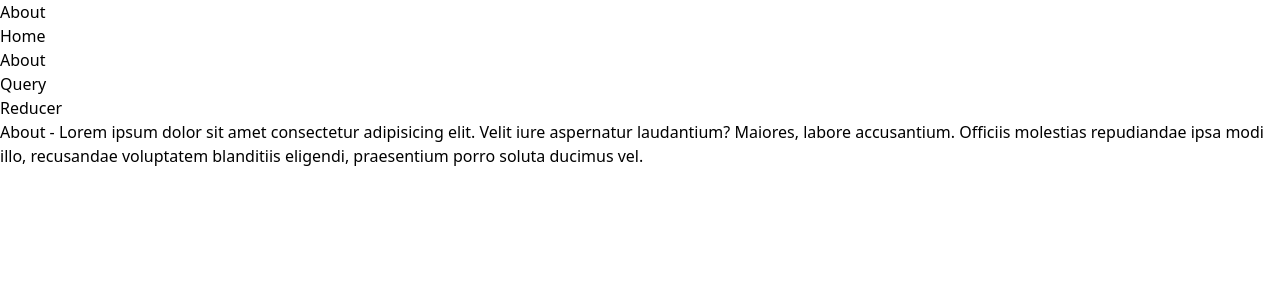
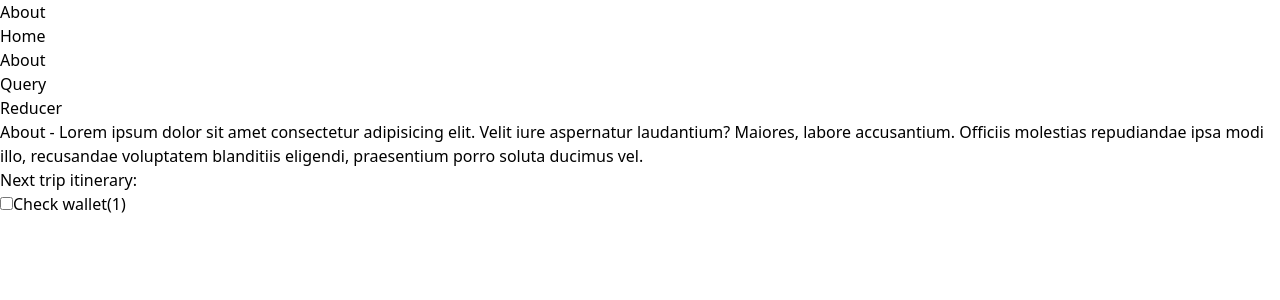
Before and after one commit to pagarevijayy/dev-dojo, a React (Vite) app in the folder kata-react-context/: page /about in a window 1280 px wide. Shown: the top 300 px of the page. Built offline with nearby package versions, Linux system fonts and the light colour scheme.

Commit message:
context + reducer

```diff
--- a/kata-react-context/src/components/itinerary/ListTasks.tsx
+++ b/kata-react-context/src/components/itinerary/ListTasks.tsx
@@ -3,13 +3,20 @@ import TaskItem from "./TaskItem";
 
 interface ListTasksProps extends Partial<ComponentGenericProps> {
     taskList: ItineraryItem[];
+    showItemSettingsActions: boolean;
 }
 
-const ListTasks = ({ taskList }: ListTasksProps) => {
+const ListTasks = ({ taskList, showItemSettingsActions }: ListTasksProps) => {
     return (
         <ol>
             {taskList.map((task: ItineraryItem) => {
-                return <TaskItem task={task} key={task.id} />;
+                return (
+                    <TaskItem
+                        showItemSettingsActions={showItemSettingsActions}
+                        task={task}
+                        key={task.id}
+                    />
+                );
             })}
         </ol>
     );
--- a/kata-react-context/src/components/itinerary/TaskItem.tsx
+++ b/kata-react-context/src/components/itinerary/TaskItem.tsx
@@ -4,9 +4,10 @@ import { useItineraryContext } from "../../contexts/ItineraryContext";
 
 interface TaskItemProps extends Partial<ComponentGenericProps> {
     task: ItineraryItem;
+    showItemSettingsActions: boolean;
 }
 
-const TaskItem = ({ task }: TaskItemProps) => {
+const TaskItem = ({ task, showItemSettingsActions = false }: TaskItemProps) => {
     const [isEditing, setIsEditing] = useState(false);
     const context = useItineraryContext();
 
@@ -44,12 +45,14 @@ const TaskItem = ({ task }: TaskItemProps) => {
                         ({task.id})
                     </span>
                 </span>
+                {showItemSettingsActions && (
                     <button
                         className="btn-primary"
                         onClick={() => setIsEditing(true)}
                     >
                         Edit
                     </button>
+                )}
             </>
         );
     }
@@ -72,6 +75,8 @@ const TaskItem = ({ task }: TaskItemProps) => {
                     }}
                 />
                 {taskContent}
+
+                {showItemSettingsActions && (
                     <button
                         className="btn-primary"
                         onClick={() => {
@@ -83,6 +88,7 @@ const TaskItem = ({ task }: TaskItemProps) => {
                     >
                         Delete
                     </button>
+                )}
             </label>
         </li>
     );
--- a/kata-react-context/src/pages/About.tsx
+++ b/kata-react-context/src/pages/About.tsx
@@ -1,5 +1,7 @@
 import { useEffect } from "react";
 import { usePageContext } from "../contexts/PageContext";
+import ListTasks from "../components/itinerary/ListTasks";
+import { useItineraryContext } from "../contexts/ItineraryContext";
 
 const About = () => {
     // This logic of updating context is abstracted in useSetPageTitle. Following code is for sample purpose.
@@ -9,8 +11,9 @@ const About = () => {
         page.setPageName("About");
     }, [page]);
 
+    const context = useItineraryContext();
     return (
-        <div className="my-6">
+        <div className="my-6 space-y-4">
             <p className="">
                 About - Lorem ipsum dolor sit amet consectetur adipisicing elit.
                 Velit iure aspernatur laudantium? Maiores, labore accusantium.
@@ -18,6 +21,14 @@ const About = () => {
                 voluptatem blanditiis eligendi, praesentium porro soluta ducimus
                 vel.
             </p>
+
+            <section>
+                <h2 className="font-bold">Next trip itinerary:</h2>
+                <ListTasks
+                    showItemSettingsActions={false}
+                    taskList={context.itineraryTasks}
+                />
+            </section>
         </div>
     );
 };
--- a/kata-react-context/src/pages/ReducerDemo.tsx
+++ b/kata-react-context/src/pages/ReducerDemo.tsx
@@ -10,7 +10,10 @@ const ReducerDemo = () => {
         <div className="space-y-2">
             <h2 className="text-lg mb-4">Itinerary Planner</h2>
             <AddTasks />
-            <ListTasks taskList={context.itineraryTasks} />
+            <ListTasks
+                showItemSettingsActions={true}
+                taskList={context.itineraryTasks}
+            />
         </div>
     );
 };
--- a/kata-react-context/src/utils/itineraryReducer.ts
+++ b/kata-react-context/src/utils/itineraryReducer.ts
@@ -12,7 +12,7 @@ export type ActionType = {
 export const itineraryInitialState: ItineraryItem[] = [
     {
         id: 1,
-        text: "Check wallet and id proofs",
+        text: "Check wallet",
         done: false,
     },
 ];
```
Lines whose indentation alone changed are shown as unchanged.
